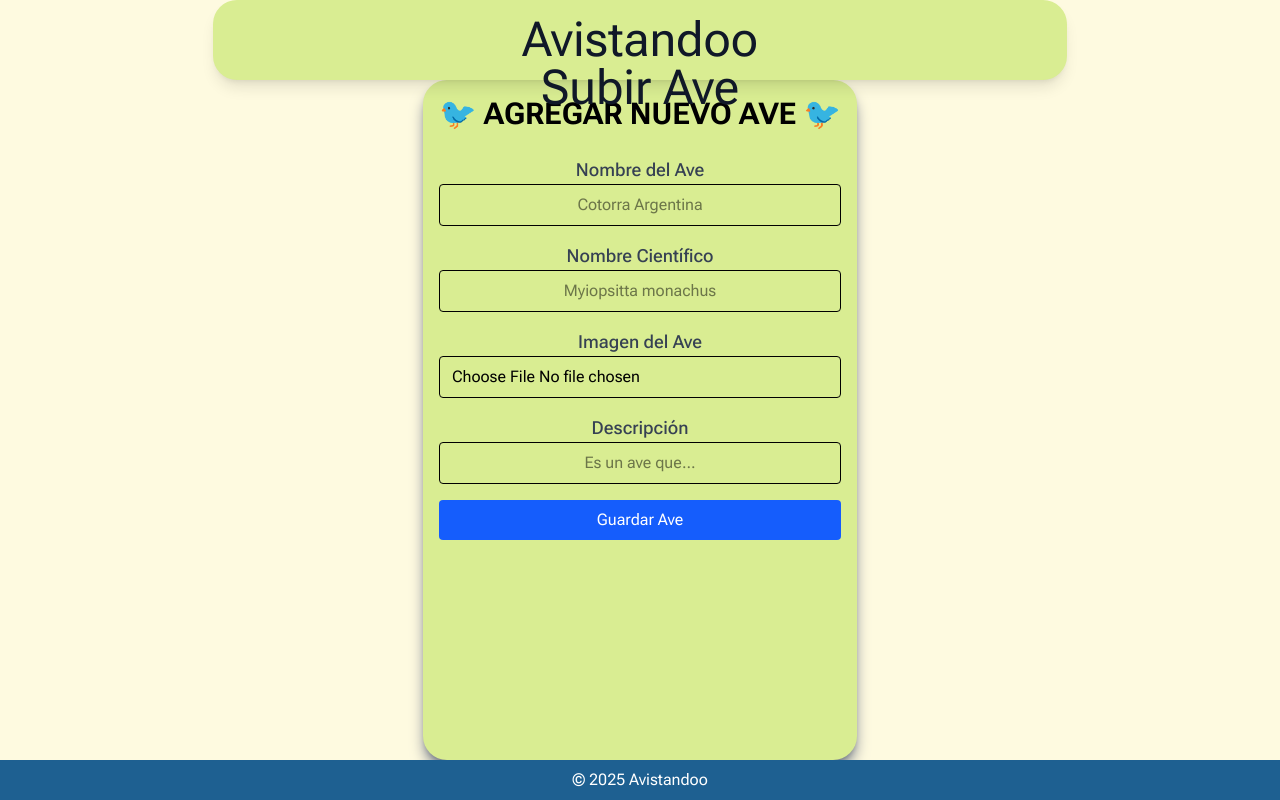
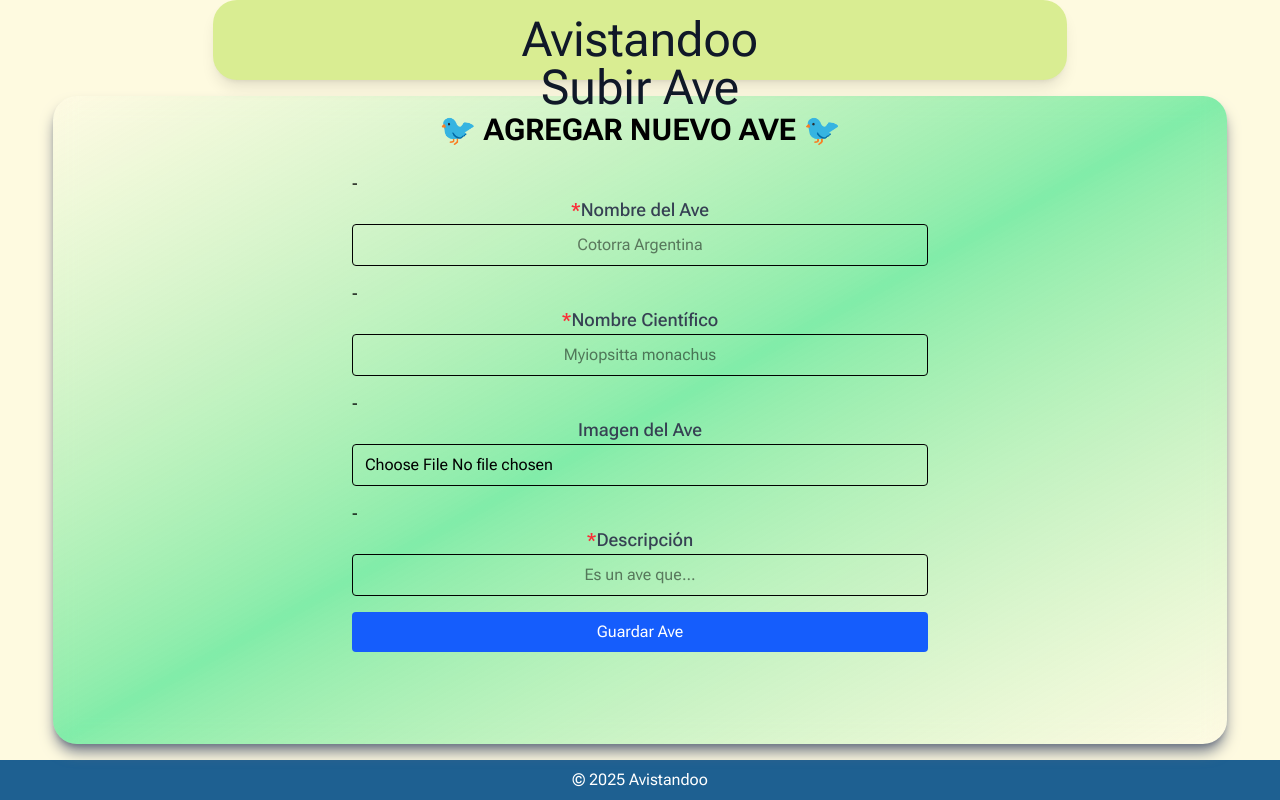
Before and after one commit to NachitoE/DSW_2025_301_Cossovich_Esteves_FrontEnd, a React (Vite) app: page /create-bird in a window 1280 px wide. Built offline with nearby package versions, Linux system fonts and the light colour scheme; no server answers.

Commit message:
glassmorphism test

```diff
--- a/src/components/BirdCard.tsx
+++ b/src/components/BirdCard.tsx
@@ -8,7 +8,7 @@ interface BirdCardProps {
 export default function BirdCard({ bird, onClickEvent }: BirdCardProps) {
 	return (
 		<div
-			className="group bg-white dark:bg-blue-950 shadow-lg rounded-xl overflow-hidden w-full max-w-sm cursor-pointer hover:shadow-2xl transition-shadow"
+			className="group isolate bg-white/20 shadow-lg ring-1 ring-black/5 rounded-xl overflow-hidden w-full max-w-sm cursor-pointer hover:shadow-2xl transition-shadow"
 			onClick={onClickEvent}
 		>
 			<div className="relative w-100 mx-auto h-48 overflow-hidden">
--- a/src/components/CreateBirdForm.tsx
+++ b/src/components/CreateBirdForm.tsx
@@ -28,7 +28,10 @@ export default function CreateBirdForm() {
 
 	const handleSubmit = async (e: React.FormEvent) => {
 		e.preventDefault();
-
+		if (!formData.name || !formData.scientificName || !formData.description) {
+			setResult("Por favor, completa todos los campos requeridos.");
+			return;
+		}
 		setUploading(true);
 		let imageURL = "";
 
@@ -86,7 +89,8 @@ export default function CreateBirdForm() {
 					"Cotorra Argentina",
 					"Nombre del Ave",
 					formData.name,
-					handleInputChange
+					handleInputChange,
+					true
 				)}
 				{createInput(
 					"text",
@@ -94,7 +98,8 @@ export default function CreateBirdForm() {
 					"Myiopsitta monachus",
 					"Nombre Científico",
 					formData.scientificName,
-					handleInputChange
+					handleInputChange,
+					true
 				)}
 				{createInput(
 					"file",
@@ -110,7 +115,8 @@ export default function CreateBirdForm() {
 					"Es un ave que...",
 					"Descripción",
 					formData.description,
-					handleInputChange
+					handleInputChange,
+					true
 				)}
 
 				<button
@@ -142,11 +148,14 @@ function createInput(
 	placeholder: string,
 	label: string,
 	value: string,
-	onChange: (e: React.ChangeEvent<HTMLInputElement>) => void
+	onChange: (e: React.ChangeEvent<HTMLInputElement>) => void,
+	required: boolean = false
 ) {
 	return (
 		<div>
+			-
 			<label className="block text-lg font-medium text-gray-700 text-center">
+				{required && <span className="text-red-500">*</span>}
 				{label}
 			</label>
 			<input
--- a/src/components/Layout.tsx
+++ b/src/components/Layout.tsx
@@ -17,7 +17,7 @@ export default function Layout({ children }: { children: React.ReactNode }) {
         */}
 			</header>
 			{/* max-h-1/2 rounded-3xl */}
-			<main className="flex-grow p-4 bg-lime-fog max-w-11/12 self-center shadow-lg shadow-gray-500 rounded-3xl">
+			<main className="mt-4 mb-4 flex-grow p-4 bg-gradient-to-br from-white/10 via-green-400/50 to-white/10 backdrop-blur-md w-11/12 self-center shadow-lg shadow-gray-500 rounded-3xl">
 				{children}
 			</main>
 			<footer className="bg-reef-dark text-white p-2 text-center">
```
